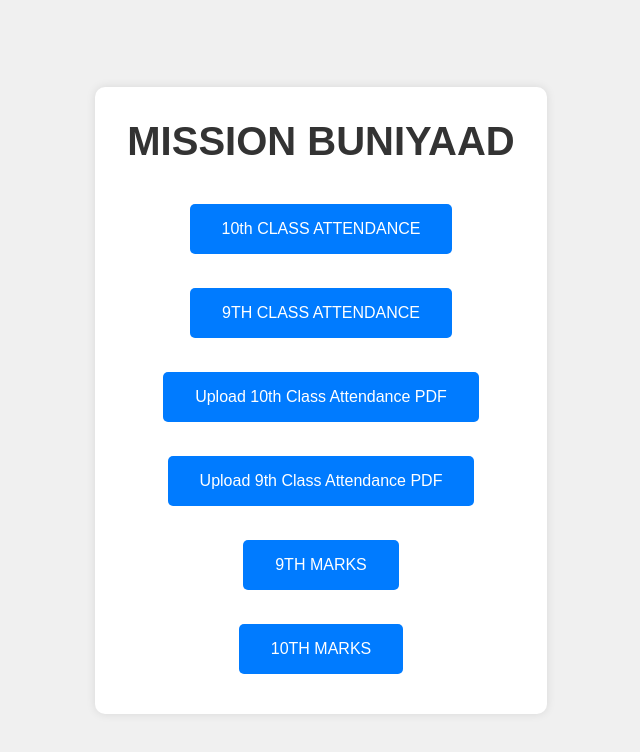
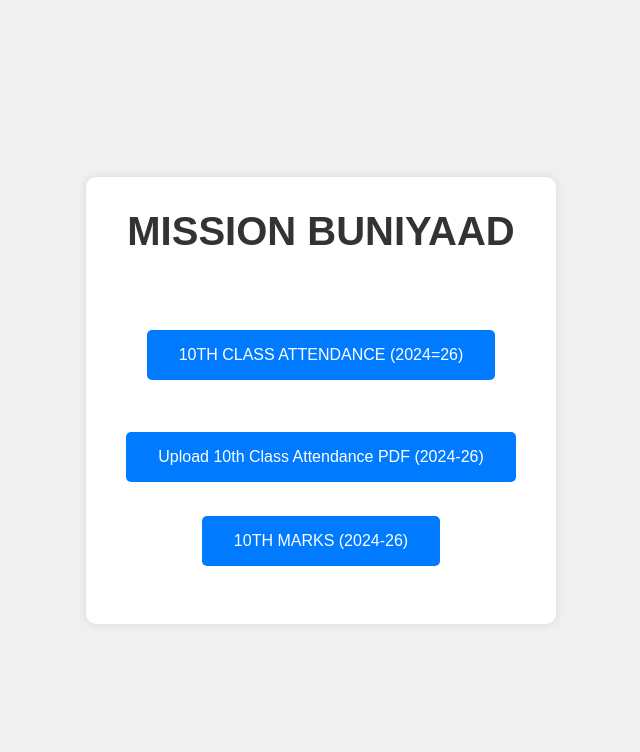
Before and after one commit to iamshubhamshah/Vikalpa, a plain HTML site: page index.html in a window 1280 px wide. Shown: the whole page, without its empty margins (319-959 px from the left). Drawn offline with Linux system fonts and the light colour scheme.

Commit message:
Update index.html

```diff
--- a/index.html
+++ b/index.html
@@ -13,23 +13,23 @@
             <p></p>
         </header>
         <div class="button-container">
-            <a href="https://script.google.com/macros/s/AKfycbyTgBM9zck3fF6GpqezmQik2wetCPFt1o1LB8c1O_IZR2xm9JkS2QkmP67j0s7e1hgE0A/exec" class="btn btn-primary">10th CLASS ATTENDANCE</a>
+<!--             <a href="https://script.google.com/macros/s/AKfycbyTgBM9zck3fF6GpqezmQik2wetCPFt1o1LB8c1O_IZR2xm9JkS2QkmP67j0s7e1hgE0A/exec" class="btn btn-primary">10th CLASS ATTENDANCE (2023-25)</a> -->
             <br>
             <br>
-            <a href="https://script.google.com/macros/s/AKfycby8eLpII20vKmF8iHdUH0-T0unqNcstN31cV_1pVwDv-ind67T3_KsTfR5By8nJovQx/exec" class="btn btn-primary">9TH CLASS ATTENDANCE</a>
+            <a href="https://script.google.com/macros/s/AKfycby8eLpII20vKmF8iHdUH0-T0unqNcstN31cV_1pVwDv-ind67T3_KsTfR5By8nJovQx/exec" class="btn btn-primary">10TH CLASS ATTENDANCE (2024=26)</a>
             <br>
             <br>
-            <a href="https://script.google.com/macros/s/AKfycbwQi-WMkGBmtG0k-10DWMQ6Sbeb_R9E5hGu7A9rTCfKShVPgk_Tj0CbfklqCD_HE8rSFg/exec" class="btn btn-primary">Upload 10th Class Attendance PDF</a>
+<!--             <a href="https://script.google.com/macros/s/AKfycbwQi-WMkGBmtG0k-10DWMQ6Sbeb_R9E5hGu7A9rTCfKShVPgk_Tj0CbfklqCD_HE8rSFg/exec" class="btn btn-primary">Upload 10th Class Attendance PDF (2023-25)</a>
+            <br> -->
+            <br>
+            <a href="https://script.google.com/macros/s/AKfycbxkaUjHKJ1Rdh_vcsiYv-OAqMcnOG1LWNc4O0nqzzc6HAYAyqirdlZgJ6pGe6MC8S1uJQ/exec" class="btn btn-primary">Upload 10th Class Attendance PDF (2024-26)</a>
             <br>
             <br>
-            <a href="https://script.google.com/macros/s/AKfycbxkaUjHKJ1Rdh_vcsiYv-OAqMcnOG1LWNc4O0nqzzc6HAYAyqirdlZgJ6pGe6MC8S1uJQ/exec" class="btn btn-primary">Upload 9th Class Attendance PDF</a>
+            <a href="https://script.google.com/macros/s/AKfycbxeiX9eNEhX6Vn3brH5BJU-8MVcWs-WnpDZ_Av4KsbYD5SKhztm8ySLKM7jyKZalcARDQ/exec" class="btn btn-primary">10TH MARKS (2024-26)</a>
             <br>
             <br>
-            <a href="https://script.google.com/macros/s/AKfycbxeiX9eNEhX6Vn3brH5BJU-8MVcWs-WnpDZ_Av4KsbYD5SKhztm8ySLKM7jyKZalcARDQ/exec" class="btn btn-primary">9TH MARKS</a>
-            <br>
-            <br>
-            <a href="https://script.google.com/macros/s/AKfycbxC1Y5UGCKqOwFmLI1cp9tPy-4ek6rLrAFL9Y9fgCZWkm0dJRWGl9w4AWG_XvBn-kIM_w/exec" class="btn btn-primary">10TH MARKS</a>
-        </div>
+<!--             <a href="https://script.google.com/macros/s/AKfycbxC1Y5UGCKqOwFmLI1cp9tPy-4ek6rLrAFL9Y9fgCZWkm0dJRWGl9w4AWG_XvBn-kIM_w/exec" class="btn btn-primary">10TH MARKS (2023-25)</a>
+        </div> -->
     </div>
 </body>
 </html>
```
